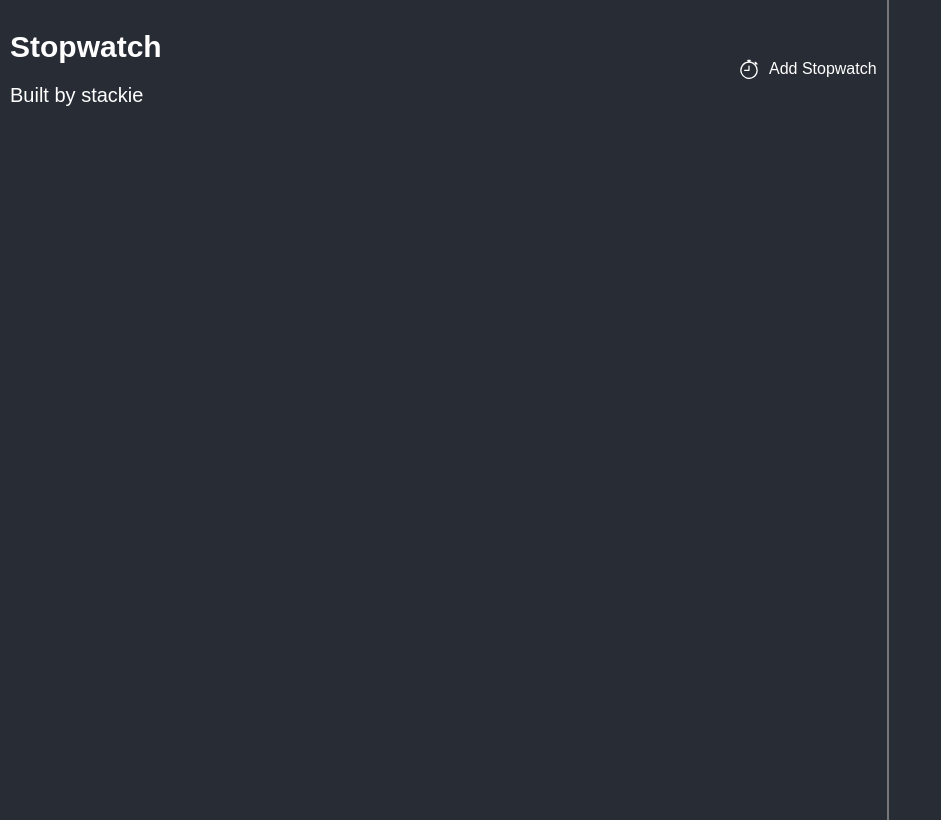
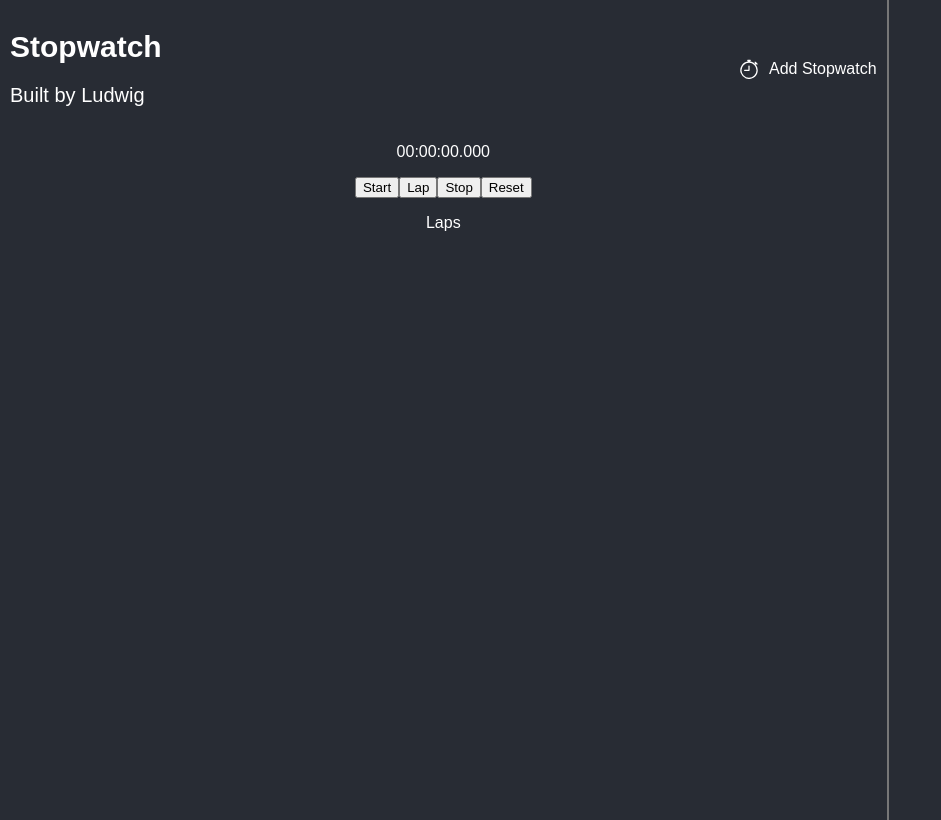
Before and after one commit to lu-dwig/Stopwatchez, a React (Create React App) app in the folder stopwatch-app/: page / in a window 1280 px wide. Shown: the whole page, without its empty margins (0-941 px from the left). Built offline with nearby package versions, Linux system fonts and the light colour scheme.

Commit message:
modification of the buttons

```diff
--- a/stopwatch-app/src/App.js
+++ b/stopwatch-app/src/App.js
@@ -62,13 +62,21 @@
                 <div style={{ display: "flex", alignItems: "center", flexDirection: "row", justifyContent: "space-between", width: "100%" }}>
                         <div style={{ textAlign: "left" }}>
                             <h1 style={{ fontWeight: "bold", fontSize: 30 }}>Stopwatch</h1>
-                            <p style={{ fontWeight: "normal", fontSize: 20 }}>Built by stackie</p>
+                            <p style={{ fontWeight: "normal", fontSize: 20 }}>Built by Ludwig</p>
                         </div>
                         <div style={{ cursor: "pointer", alignItems: "center", display: "flex", flexDirection: "row", gap: 10 }} onClick={() => setStopwatchData([...stopwatchData, { id: stopwatchData.length, name: `Timer ${stopwatchData.length + 1}`, time: 0, isRunning: false, lap: [], pause: [] }])}>
                             <BsStopwatch size={20} color={"white"} />
                             <p>Add Stopwatch</p>
                         </div>
                     </div>
+                    <p className='main-time-label'>{stopwatchData[selectedRow]?.time > 0 ? new Date(stopwatchData[selectedRow]?.time).toISOString().slice(11, -1) : "00:00:00.000"}</p>
+                    <div className="main-button-controls">
+                        <button className={"control-buttons"} onClick={() => handleStart(stopwatchData[selectedRow].id)}>Start</button>
+                        <button className={"control-buttons"} onClick={() => handleLap(stopwatchData[selectedRow].id)}>Lap</button>
+                        <button className={"control-buttons"} onClick={() => handleStop(stopwatchData[selectedRow].id)}>Stop</button>
+                        <button className={"control-buttons"} onClick={() => handleReset(stopwatchData[selectedRow].id)}>Reset</button>
+                    </div>
+                    <p className='lap-label'>Laps</p>
 
                 </div>
                 <div className='right'>
```
